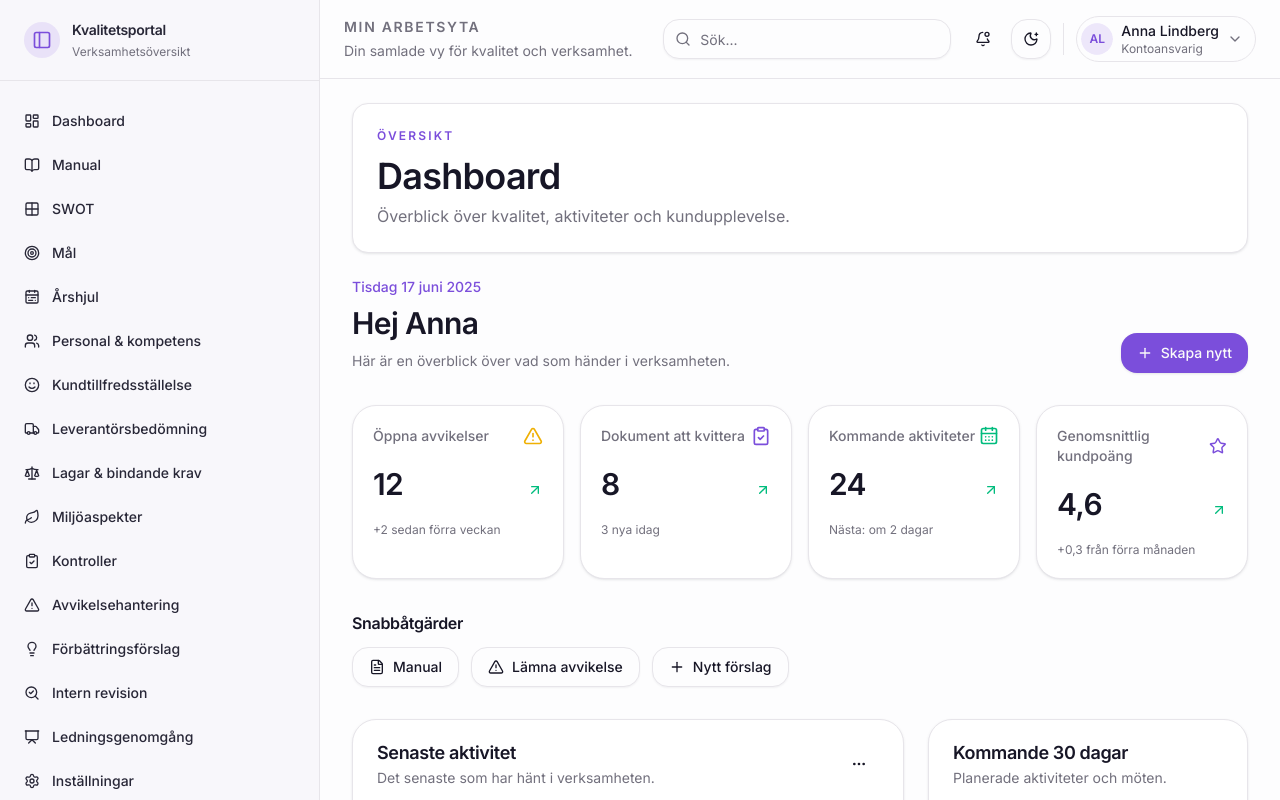
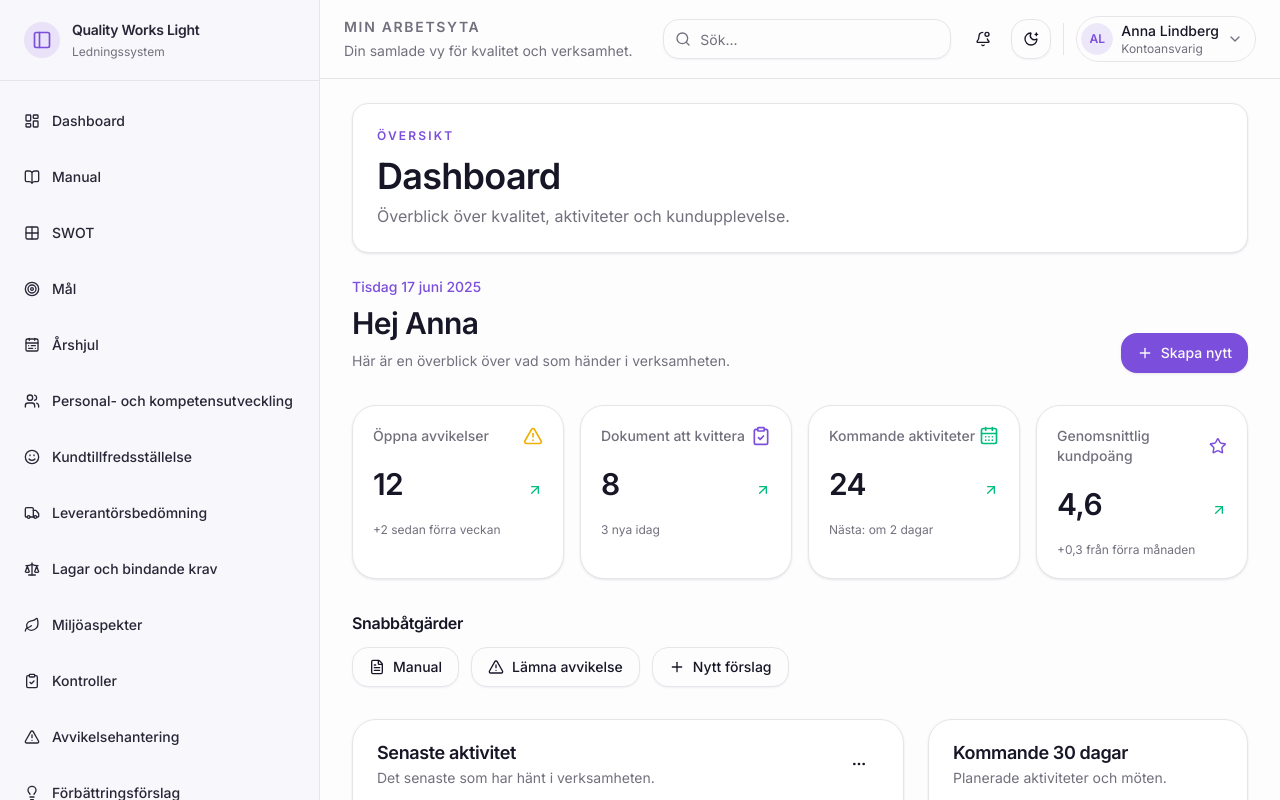
Before and after one commit to PaddeFTW/quality-works-light, a Next.js app: page / in a window 1280 px wide. Shown: the top 800 px of the page. Built offline with nearby package versions, Linux system fonts and the light colour scheme.

Commit message:
feat(nav): group sidebar, correct Swedish labels, brand Quality Works Light

```diff
--- a/app/kompetens/page.tsx
+++ b/app/kompetens/page.tsx
@@ -3,7 +3,7 @@ import { ModuleShell } from "@/components/common/module-shell";
 export default function KompetensPage() {
   return (
     <ModuleShell
-      title="Personal & kompetens"
+      title="Personal- och kompetensutveckling"
       description="Kompetensmatris, introduktion och uppföljning av utbildningsbehov."
       comingSoonPoints={[
         "Kompetensmatris per roll",
--- a/app/lagar/page.tsx
+++ b/app/lagar/page.tsx
@@ -157,9 +157,9 @@ export default function LagarPage() {
 
   return (
     <DashboardLayout
-      description="Laglista och lagefterlevnadskontroll för kvalitet, miljö och arbetsmiljö."
+      description="Laglista och lagefterlevnadskontroll för kvalitet, miljö, arbetsmiljö och andra krav."
       navigation={navigation}
-      title="Lagar & bindande krav"
+      title="Lagar och bindande krav"
       actions={
         <Dialog open={open} onOpenChange={setOpen}>
           <DialogTrigger asChild>
--- a/components/layout/navigation.tsx
+++ b/components/layout/navigation.tsx
@@ -17,23 +17,97 @@ import {
   Users,
 } from "lucide-react";
 
-export const navigation = [
-  { title: "Dashboard", href: "/", icon: <LayoutDashboard className="size-4" /> },
-  { title: "Manual", href: "/manual", icon: <BookOpen className="size-4" /> },
-  { title: "SWOT", href: "/swot", icon: <Grid2x2 className="size-4" /> },
-  { title: "Mål", href: "/mal", icon: <Target className="size-4" /> },
-  { title: "Årshjul", href: "/arshjul", icon: <CalendarRange className="size-4" /> },
-  { title: "Personal & kompetens", href: "/kompetens", icon: <Users className="size-4" /> },
-  { title: "Kundtillfredsställelse", href: "/kund", icon: <Smile className="size-4" /> },
-  { title: "Leverantörsbedömning", href: "/leverantor", icon: <Truck className="size-4" /> },
-  { title: "Lagar & bindande krav", href: "/lagar", icon: <Scale className="size-4" /> },
-  { title: "Miljöaspekter", href: "/miljoaspekter", icon: <Leaf className="size-4" /> },
-  { title: "Kontroller", href: "/kontroller", icon: <ClipboardCheck className="size-4" /> },
-  { title: "Avvikelsehantering", href: "/avvikelse", icon: <AlertTriangle className="size-4" /> },
-  { title: "Förbättringsförslag", href: "/forslag", icon: <Lightbulb className="size-4" /> },
-  { title: "Intern revision", href: "/intern-revision", icon: <SearchCheck className="size-4" /> },
-  { title: "Ledningsgenomgång", href: "/ledningsgenomgang", icon: <Presentation className="size-4" /> },
-  { title: "Inställningar", href: "/installningar", icon: <Settings className="size-4" /> },
+import type { NavGroup, NavItem } from "@/types";
+
+export const navigationGroups: NavGroup[] = [
+  {
+    label: "Styrning",
+    items: [
+      { title: "Dashboard", href: "/", icon: <LayoutDashboard className="size-4" /> },
+      { title: "Manual", href: "/manual", icon: <BookOpen className="size-4" /> },
+      { title: "SWOT", href: "/swot", icon: <Grid2x2 className="size-4" /> },
+      { title: "Mål", href: "/mal", icon: <Target className="size-4" /> },
+      { title: "Årshjul", href: "/arshjul", icon: <CalendarRange className="size-4" /> },
+    ],
+  },
+  {
+    label: "Resurser & intressenter",
+    items: [
+      {
+        title: "Personal- och kompetensutveckling",
+        href: "/kompetens",
+        icon: <Users className="size-4" />,
+      },
+      {
+        title: "Kundtillfredsställelse",
+        href: "/kund",
+        icon: <Smile className="size-4" />,
+      },
+      {
+        title: "Leverantörsbedömning",
+        href: "/leverantor",
+        icon: <Truck className="size-4" />,
+      },
+    ],
+  },
+  {
+    label: "Efterlevnad",
+    items: [
+      {
+        title: "Lagar och bindande krav",
+        href: "/lagar",
+        icon: <Scale className="size-4" />,
+      },
+      {
+        title: "Miljöaspekter",
+        href: "/miljoaspekter",
+        icon: <Leaf className="size-4" />,
+      },
+      {
+        title: "Kontroller",
+        href: "/kontroller",
+        icon: <ClipboardCheck className="size-4" />,
+      },
+    ],
+  },
+  {
+    label: "Förbättring",
+    items: [
+      {
+        title: "Avvikelsehantering",
+        href: "/avvikelse",
+        icon: <AlertTriangle className="size-4" />,
+      },
+      {
+        title: "Förbättringsförslag",
+        href: "/forslag",
+        icon: <Lightbulb className="size-4" />,
+      },
+      {
+        title: "Intern revision",
+        href: "/intern-revision",
+        icon: <SearchCheck className="size-4" />,
+      },
+      {
+        title: "Ledningsgenomgång",
+        href: "/ledningsgenomgang",
+        icon: <Presentation className="size-4" />,
+      },
+    ],
+  },
+  {
+    label: "System",
+    items: [
+      {
+        title: "Inställningar",
+        href: "/installningar",
+        icon: <Settings className="size-4" />,
+      },
+    ],
+  },
 ];
 
+/** Flat list for layouts that still expect NavItem[] */
+export const navigation: NavItem[] = navigationGroups.flatMap((group) => group.items);
+
 export default navigation;
--- a/components/layout/sidebar.tsx
+++ b/components/layout/sidebar.tsx
@@ -6,6 +6,7 @@ import { cn } from "@/lib/utils";
 import { Badge } from "@/components/ui/badge";
 import { ScrollArea } from "@/components/ui/scroll-area";
 import { Separator } from "@/components/ui/separator";
+import { navigationGroups } from "@/components/layout/navigation";
 import type { NavItem } from "@/types";
 
 interface SidebarProps {
@@ -17,12 +18,14 @@ interface SidebarProps {
 }
 
 export function Sidebar({
-  title = "Kvalitetsportal",
-  subtitle = "Verksamhetsöversikt",
-  items = [],
+  title = "Quality Works Light",
+  subtitle = "Ledningssystem",
+  items,
   footer,
   className,
 }: SidebarProps) {
+  const useGroups = !items || items.length === 0;
+
   return (
     <aside
       className={cn(
@@ -41,12 +44,37 @@ export function Sidebar({
       </div>
       <Separator />
       <ScrollArea className="flex-1">
-        <div className="flex flex-col gap-1 px-3 py-5">
-          {items.map((item) => (
+        <div className="flex flex-col gap-4 px-3 py-5">
+          {useGroups
+            ? navigationGroups.map((group) => (
+                <div key={group.label} className="space-y-1">
+                  <p className="px-3 pb-1 text-[11px] font-semibold uppercase tracking-wide text-muted-foreground">
+                    {group.label}
+                  </p>
+                  {group.items.map((item) => (
                     <Link
                       className="flex items-center justify-between rounded-xl px-3 py-2.5 text-sm font-medium text-muted-foreground transition-token hover:bg-accent hover:text-accent-foreground"
                       href={item.href}
-              key={item.title}
+                      key={item.href}
+                    >
+                      <span className="flex items-center gap-3">
+                        {item.icon}
+                        <span>{item.title}</span>
+                      </span>
+                      {item.badge ? (
+                        <Badge className="border-transparent" variant="secondary">
+                          {item.badge}
+                        </Badge>
+                      ) : null}
+                    </Link>
+                  ))}
+                </div>
+              ))
+            : items.map((item) => (
+                <Link
+                  className="flex items-center justify-between rounded-xl px-3 py-2.5 text-sm font-medium text-muted-foreground transition-token hover:bg-accent hover:text-accent-foreground"
+                  href={item.href}
+                  key={item.href}
                 >
                   <span className="flex items-center gap-3">
                     {item.icon}
--- a/lib/site-config.ts
+++ b/lib/site-config.ts
@@ -1,10 +1,10 @@
 export const siteConfig = {
-  name: "Quality WorX Platform Foundation",
-  shortName: "Quality WorX",
+  name: "Quality Works Light",
+  shortName: "Quality Works Light",
   description:
-    "Official starter template for future Quality WorX applications, focused on reusable architecture, design tokens, layouts, and UI primitives.",
+    "Praktiskt ledningssystem för småföretag – kvalitet, miljö, arbetsmiljö och andra ISO-standarder.",
   links: {
-    repository: "https://github.com/PaddeFTW/quality-worx-app-template",
+    repository: "https://github.com/PaddeFTW/quality-works-light",
   },
   docs: [
     {
--- a/types/index.ts
+++ b/types/index.ts
@@ -7,6 +7,11 @@ export interface NavItem {
   href: string;
   icon?: ReactNode;
   badge?: string;
+}
+
+export interface NavGroup {
+  label: string;
+  items: NavItem[];
 }
 
 export interface BreadcrumbItem {
```
Lines whose indentation alone changed are shown as unchanged.
